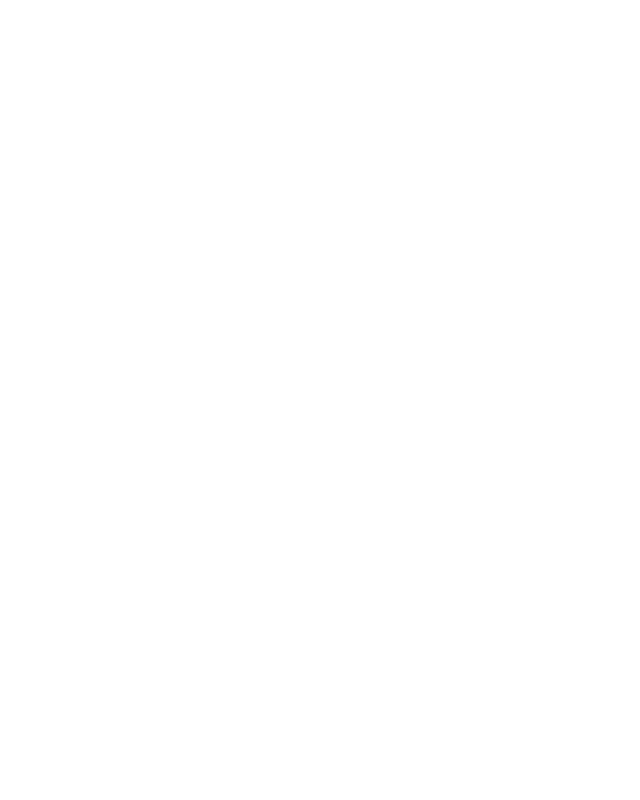
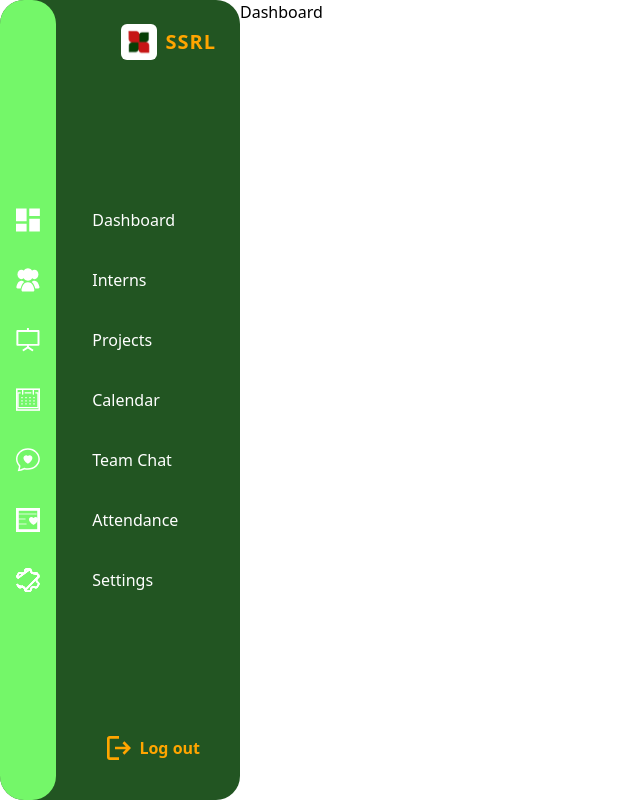
Before and after one commit to SmartSystemLab/SSRL-lab-app, a React (Vite) app: page /home in a window 1280 px wide. Before the commit this address had no page. Shown: the whole page, without its empty margins (0-640 px from the left). Built offline with nearby package versions, Linux system fonts and the light colour scheme.

Commit message:
commit lanje

```diff
--- a/src/App.jsx
+++ b/src/App.jsx
@@ -8,9 +8,7 @@
   return (
     <div className=''>
       <MyRoutes />
-      {/* <SideNav /> */}
-      {/* // <p>Dabira</p> */}
-      {/* <Test /> */}
+
     </div>
   )
 }
--- a/src/components/InputError.jsx
+++ b/src/components/InputError.jsx
@@ -2,7 +2,7 @@
 
 const InputError = ({ chidren }) => {
     return (
-        <p>  {children} </p>
+        <p className='text-sm text-errorMsg'>  {children} </p>
     )
 }
 
--- a/src/components/MyRoutes.jsx
+++ b/src/components/MyRoutes.jsx
@@ -4,8 +4,11 @@
 import Login from "../pages/Login";
 import ResetPassword from "../pages/ResetPassword";
 import ForgotPassword from "../pages/ForgotPassword";
+import Home from "../sharedLayouts/Home.jsx";
 import OTP from "../pages/OTP";
 import SharedOnboardingLayout from "../sharedLayouts/SharedOnboardingLayout.jsx";
+import Dashboard from "../pages/Dashboard.jsx";
+import Interns from "../pages/Interns.jsx";
 
 const MyRoutes = () => {
   return (
@@ -17,6 +20,11 @@
           <Route path="sendOTP" element={<OTP />} />
           <Route path="resetPassword" element={<ResetPassword />} />
         </Route>
+
+        <Route path="/home" element={<Home />}>
+          <Route index element={<Dashboard />} />
+          <Route path="interns" element={<Interns />} />
+        </Route>
       </Routes>
     </Router>
   );
--- a/src/components/SideNav.jsx
+++ b/src/components/SideNav.jsx
@@ -11,46 +11,39 @@
 
 const SideNav = () => {
     return (
-        <div className="min-h-screen w-60 text-white bg-navBg2 flex justify-center items-center gap-7 rounded-3xl">
+        <div className="relative min-h-screen w-60 text-white bg-navBg2 flex justify-center items-center gap-7 rounded-3xl">
 
             {/* Logo and Title Section */}
-            {/* <div className="flex items-center justify-end p-6 space-x-2">
+            <div className="flex items-center justify-end p-6 space-x-2 absolute top-0 right-0">
                 <img src="/vite.svg" alt="Small Logo" className="w-9 h-9 rounded-md" />
                 <h2 className="text-xl font-bold text-logo tracking-wider">SSRL</h2>
-            </div> */}
+            </div>
 
             {/* Navigation Links */}
             <div className='w-1/4 flex flex-col p-4 space-y-9 justify-center items-start bg-navBg1 min-h-screen rounded-3xl'>
-                <NavLink> <img src={Dashboard} alt="dashboard" className='w-6 h-6 ' /></NavLink>
-                <NavLink><img src={Interns} alt="interns" className='w-6 h-6' /> </NavLink>
-                <NavLink> <img src={Projects} alt="projects" className='w-6 h-6' />  </NavLink>
-                <NavLink> <img src={Calendar} alt="calendar" className='w-6 h-6' /></NavLink>
-                <NavLink> <img src={TeamChat} alt="team chat" className='w-6 h-6' /></NavLink>
-                <NavLink> <img src={Attendance} alt="attendance" className='w-6 h-6' /></NavLink>
-                <NavLink><img src={Settings} alt="settings" className='w-6 h-6' /> </NavLink>
-
+                <NavLink to="/home"> <img src={Dashboard} alt="dashboard" className="w-6 h-6" /></NavLink>
+                <NavLink to="/home/interns"><img src={Interns} alt="interns" className="w-6 h-6" /></NavLink>
+                <NavLink to="/projects"><img src={Projects} alt="projects" className="w-6 h-6" /></NavLink>
+                <NavLink to="/calendar"><img src={Calendar} alt="calendar" className="w-6 h-6" /></NavLink>
+                <NavLink to="/team-chat"><img src={TeamChat} alt="team chat" className="w-6 h-6" /></NavLink>
+                <NavLink to="/attendance"><img src={Attendance} alt="attendance" className="w-6 h-6" /></NavLink>
+                <NavLink to="/settings"><img src={Settings} alt="settings" className="w-6 h-6" /></NavLink>
             </div>
 
             <div className='w-3/4 flex flex-col py-4 px-0 space-y-5 justify-center items-start min-h-screen'>
-                <NavLink to="/" className="w-full p-2">Dashboard</NavLink>
-
-                <NavLink to="/interns" className="w-full p-2"> Interns </NavLink>
-
+                <NavLink to="/home" className="w-full p-2">Dashboard</NavLink>
+                <NavLink to="/home/interns" className="w-full p-2"> Interns </NavLink>
                 <NavLink to="/projects" className="w-full p-2"> Projects</NavLink>
-
                 <NavLink to="/calendar" className="w-full p-2">Calendar </NavLink>
-
                 <NavLink to="/team-chat" className="w-full p-2">Team Chat</NavLink>
-
                 <NavLink to="/attendance" className="w-full p-2">Attendance</NavLink>
-
                 <NavLink to="/settings" className="w-full p-2">Settings</NavLink>
             </div>
 
             {/* Log out Button */}
-            {/* <div className="p-4">
-                <button className="text-logo p-6 font-semibold  text-lg flex items-center gap-2"><img src={LogOut} /> Log out</button>
-            </div> */}
+            <div className="p-4 absolute bottom-0 right-0">
+                <button className="text-logo p-6 font-semibold  text-base flex items-center gap-2"><img src={LogOut} className='w-6 h-6' /> Log out</button>
+            </div>
         </div>
     );
 }
--- a/src/output.css
+++ b/src/output.css
@@ -566,12 +566,20 @@
   inset: 0px;
 }
 
+.bottom-0 {
+  bottom: 0px;
+}
+
 .left-0 {
   left: 0px;
 }
 
 .left-14 {
   left: 3.5rem;
+}
+
+.right-0 {
+  right: 0px;
 }
 
 .top-0 {
@@ -770,18 +778,6 @@
   margin-bottom: calc(1.5rem * var(--tw-space-y-reverse));
 }
 
-.space-y-8 > :not([hidden]) ~ :not([hidden]) {
-  --tw-space-y-reverse: 0;
-  margin-top: calc(2rem * calc(1 - var(--tw-space-y-reverse)));
-  margin-bottom: calc(2rem * var(--tw-space-y-reverse));
-}
-
-.space-y-0 > :not([hidden]) ~ :not([hidden]) {
-  --tw-space-y-reverse: 0;
-  margin-top: calc(0px * calc(1 - var(--tw-space-y-reverse)));
-  margin-bottom: calc(0px * var(--tw-space-y-reverse));
-}
-
 .space-y-9 > :not([hidden]) ~ :not([hidden]) {
   --tw-space-y-reverse: 0;
   margin-top: calc(2.25rem * calc(1 - var(--tw-space-y-reverse)));
@@ -943,11 +939,6 @@
   line-height: 1.5rem;
 }
 
-.text-lg {
-  font-size: 1.125rem;
-  line-height: 1.75rem;
-}
-
 .text-sm {
   font-size: 0.875rem;
   line-height: 1.25rem;
@@ -1020,6 +1011,10 @@
   color: rgb(255 255 255 / var(--tw-text-opacity));
 }
 
+.text-errorMsg {
+  color: #EE1D520;
+}
+
 .underline {
   text-decoration-line: underline;
 }
--- /dev/null
+++ b/src/pages/Dashboard.jsx
@@ -0,0 +1,9 @@
+import React from 'react'
+
+const Dashboard = () => {
+    return (
+        <div>Dashboard</div>
+    )
+}
+
+export default Dashboard
--- /dev/null
+++ b/src/pages/Interns.jsx
@@ -0,0 +1,9 @@
+import React from 'react'
+
+const Interns = () => {
+    return (
+        <div>Interns</div>
+    )
+}
+
+export default Interns
--- a/src/pages/Home.jsx
+++ b/src/sharedLayouts/Home.jsx
@@ -1,10 +1,14 @@
 import React from 'react'
 import SideNav from '../components/SideNav'
+import { Outlet } from 'react-router-dom'
 
 const Home = () => {
     return (
-        <div>
+        <div className='flex'>
             <SideNav />
+            <div className='flex-grow'>
+                <Outlet />
+            </div>
         </div>
     )
 }
--- a/tailwind.config.js
+++ b/tailwind.config.js
@@ -7,6 +7,7 @@
         logo: '#FFA500',
         navBg1: '#74F769',
         navBg2: '#225522',
+        errorMsg: '#EE1D520',
       }
     },
   },
```
Also changed, not shown: src/components/Input.jsx (added, +9 -0 lines), src/components/Label.jsx (added, +14 -0 lines).
